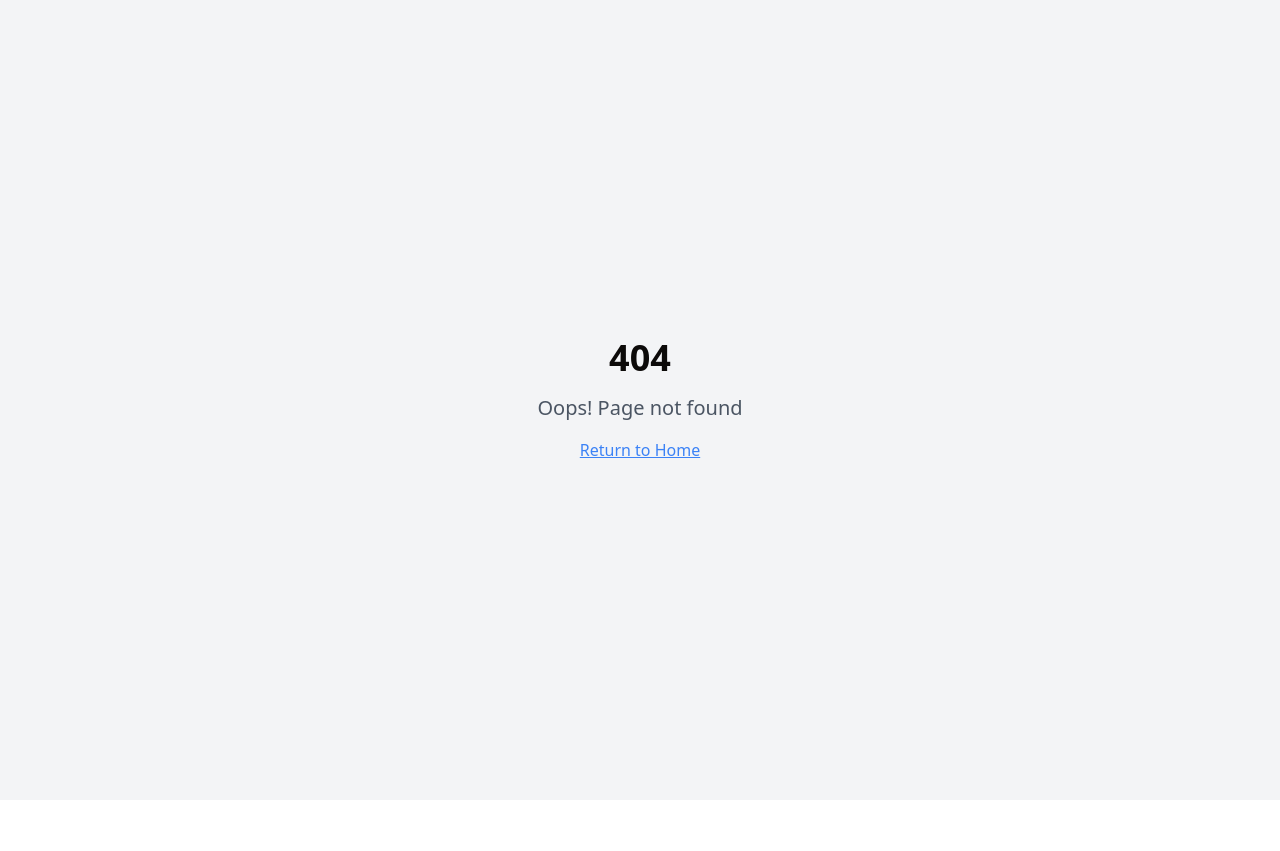
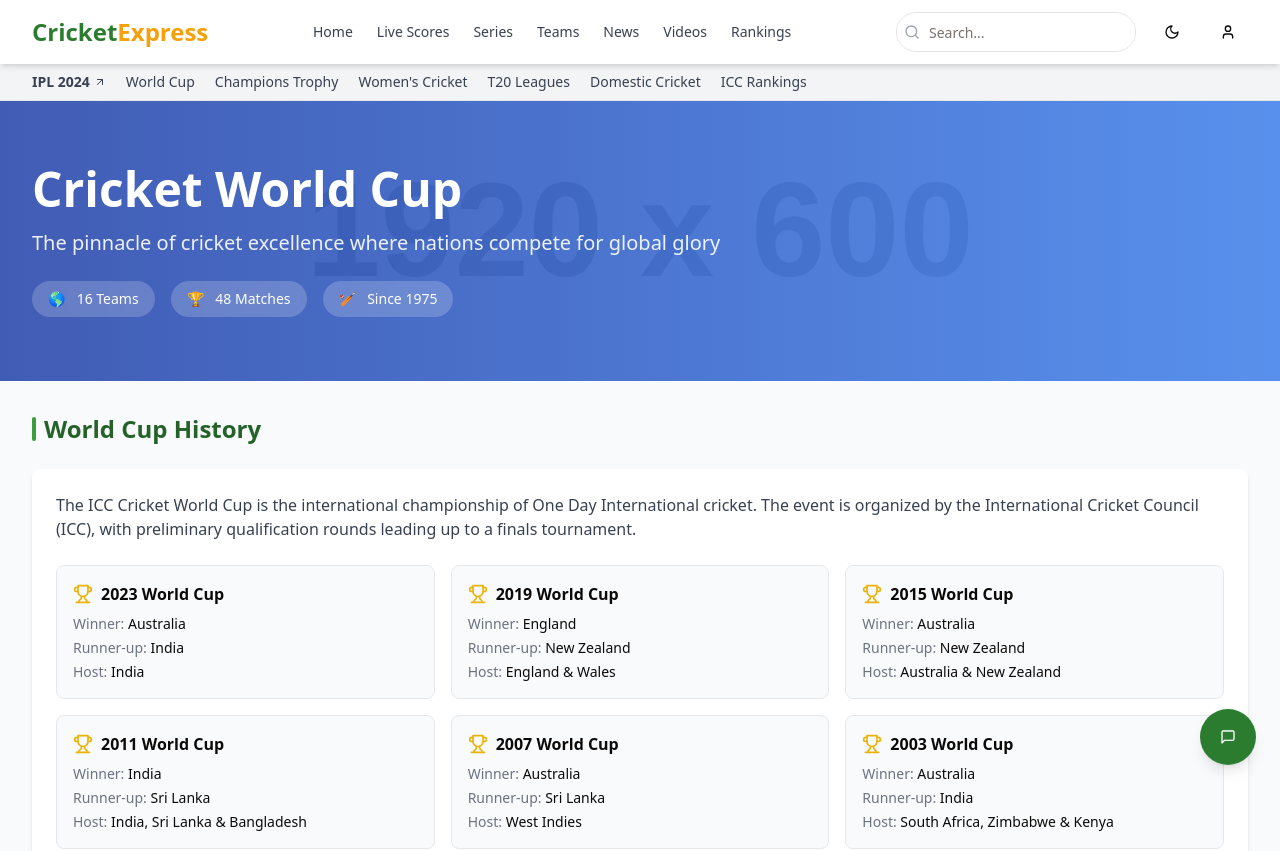
Before and after one commit to Ansh12569/cricketwave-express, a React (Vite) app: page /world-cup in a window 1280 px wide. Before the commit this address had no page. Shown: the top 851 px of the page. Before the commit the page ends 800 px from the top, so only its background shows below. Built offline with nearby package versions, Linux system fonts and the light colour scheme.

Commit message:
Fix syntax errors in WorldCup
Fixes syntax errors in src/pages/WorldCup.tsx, specifically TS1005, TS1121 and TS1002 errors.

```diff
--- a/src/App.tsx
+++ b/src/App.tsx
@@ -6,6 +6,7 @@ import { QueryClient, QueryClientProvider } from "@tanstack/react-query";
 import { BrowserRouter, Routes, Route } from "react-router-dom";
 import Index from "./pages/Index";
 import NotFound from "./pages/NotFound";
+import WorldCup from "./pages/WorldCup";
 
 const queryClient = new QueryClient();
 
@@ -17,6 +18,7 @@ const App = () => (
       <BrowserRouter>
         <Routes>
           <Route path="/" element={<Index />} />
+          <Route path="/world-cup" element={<WorldCup />} />
           {/* Add other routes here */}
           <Route path="*" element={<NotFound />} />
         </Routes>
--- a/src/pages/WorldCup.tsx
+++ b/src/pages/WorldCup.tsx
@@ -178,7 +178,7 @@ const WorldCup = () => {
                   { name: 'Nassau County Stadium', location: 'New York, USA', capacity: '34,000', matches: 8 },
                   { name: 'Central Broward Park', location: 'Florida, USA', capacity: '20,000', matches: 8 },
                   { name: 'Sir Vivian Richards Stadium', location: 'North Sound, Antigua', capacity: '19,000', matches: 7 },
-                  { name: 'Queen's Park Oval', location: 'Port of Spain, Trinidad', capacity: '23,000', matches: 8 },
+                  { name: 'Queen\'s Park Oval', location: 'Port of Spain, Trinidad', capacity: '23,000', matches: 8 },
                   { name: 'Dallas Cricket Stadium', location: 'Texas, USA', capacity: '16,000', matches: 7 },
                   { name: 'Brian Lara Stadium', location: 'Tarouba, Trinidad', capacity: '21,000', matches: 7 }
                 ].map((venue, index) => (
@@ -329,7 +329,7 @@ const WorldCup = () => {
                         {[
                           { date: 'June 26, 2024', match: 'Semi-Final 1', venue: 'Trinidad', time: '7:30 PM' },
                           { date: 'June 27, 2024', match: 'Semi-Final 2', venue: 'Guyana', time: '7:30 PM' },
-                          { date: 'June 29, 2024', match: 'Final', venue: 'Barbados', time: '7:30 PM' },
+                          { date: 'June 29, 2024', match: 'Final', venue: 'Barbados', time: '7:30 PM' }
                         ].map((match, index) => (
                           <tr key={index} className="border-b hover:bg-gray-50 transition-colors">
                             <td className="py-3 px-4">{match.date}</td>
```
